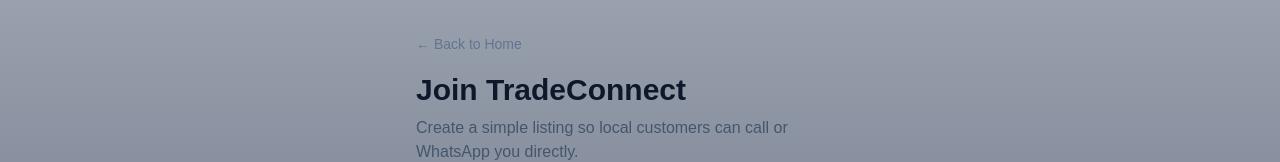
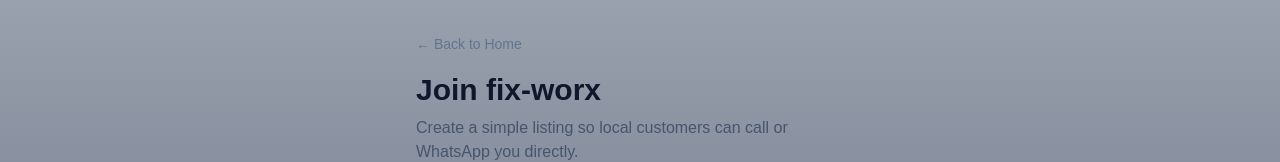
Before and after one commit to markkairostech-cloud/tradeconnect, a Next.js app: page /join in a window 1280 px wide. Shown: the top 162 px of the page. Built offline with nearby package versions, Linux system fonts and the light colour scheme; no server answers.

Commit message:
Rebrand TradeConnect to Fix-Worx and connect custom domain

```diff
--- a/app/join/page.tsx
+++ b/app/join/page.tsx
@@ -75,7 +75,7 @@
       <div className="mx-auto max-w-md">
         <header className="mb-6">
           <a href="/" className="text-sm text-slate-500">← Back to Home</a>
-          <h1 className="mt-4 text-3xl font-bold">Join TradeConnect</h1>
+          <h1 className="mt-4 text-3xl font-bold">Join fix-worx</h1>
           <p className="mt-2 text-slate-600">
             Create a simple listing so local customers can call or WhatsApp you directly.
           </p>
--- a/app/layout.tsx
+++ b/app/layout.tsx
@@ -13,8 +13,19 @@
 });
 
 export const metadata: Metadata = {
-  title: "Create Next App",
-  description: "Generated by create next app",
+  title: "Fix-Worx",
+  description:
+    "Find trusted local tradespeople, artisans, and contractors near you across South Africa.",
+  keywords: [
+    "Fix-Worx",
+    "South Africa tradespeople",
+    "plumbers",
+    "electricians",
+    "builders",
+    "roofers",
+    "local contractors",
+    "home services",
+  ],
 };
 
 export default function RootLayout({
@@ -27,7 +38,9 @@
       lang="en"
       className={`${geistSans.variable} ${geistMono.variable} h-full antialiased`}
     >
-      <body className="min-h-full flex flex-col">{children}</body>
+      <body className="min-h-full flex flex-col bg-gray-100 text-slate-900">
+        {children}
+      </body>
     </html>
   );
 }
--- a/app/page.tsx
+++ b/app/page.tsx
@@ -1,13 +1,13 @@
 export default function Home() {
   return (
     <main className="min-h-screen bg-gradient-to-b from-gray-400 via-gray-500 to-gray-600 px-6 py-8 text-slate-900">
-
       {/* Subtle workshop texture overlay */}
       <div
         className="pointer-events-none absolute inset-0"
         style={{
           opacity: 0.12,
-          backgroundImage: 'radial-gradient(circle at 1px 1px, #0f172a 1px, transparent 0)',
+          backgroundImage:
+            'radial-gradient(circle at 1px 1px, #0f172a 1px, transparent 0)',
           backgroundSize: '22px 22px',
         }}
       />
@@ -16,11 +16,11 @@
         <section>
           <header className="mb-8">
             <div className="inline-flex items-center rounded-full bg-slate-900 px-4 py-2 text-sm font-bold text-white">
-              TradeConnect
+              Fix-Worx
             </div>
 
             <p className="mt-3 text-sm font-medium text-slate-600">
-              Reliable local trades. One tap away.
+              Trusted local workmanship near you.
             </p>
           </header>
 
--- a/package.json
+++ b/package.json
@@ -1,5 +1,5 @@
 {
-  "name": "tradeconnect",
+  "name": "fix-worx",
   "version": "0.1.0",
   "private": true,
   "scripts": {
--- a/tradeconnect-v1/app/dashboard/page.tsx
+++ b/tradeconnect-v1/app/dashboard/page.tsx
@@ -4,7 +4,7 @@
       <div className="mx-auto max-w-md">
         <header className="mb-10">
           <a href="/" className="text-sm text-slate-500">← Home</a>
-          <h1 className="mt-4 text-3xl font-bold">TradeConnect</h1>
+          <h1 className="mt-4 text-3xl font-bold">fix-worx</h1>
           <p className="mt-2 text-slate-600">Create simple quotes and invoices from your phone.</p>
         </header>
 
--- a/tradeconnect-v1/app/join/page.tsx
+++ b/tradeconnect-v1/app/join/page.tsx
@@ -4,7 +4,7 @@
       <div className="mx-auto max-w-md">
         <header className="mb-8">
           <a href="/" className="text-sm text-slate-500">← Back</a>
-          <h1 className="mt-4 text-3xl font-bold">Join TradeConnect</h1>
+          <h1 className="mt-4 text-3xl font-bold">Join fix-worx</h1>
           <p className="mt-2 text-slate-600">Get more local jobs. Let customers find and contact you.</p>
         </header>
 
--- a/tradeconnect-v1/app/page.tsx
+++ b/tradeconnect-v1/app/page.tsx
@@ -4,7 +4,7 @@
       <div className="mx-auto flex min-h-[90vh] max-w-md flex-col justify-between">
         <section>
           <header className="mb-12">
-            <div className="text-2xl font-bold tracking-tight">TradeConnect</div>
+            <div className="text-2xl font-bold tracking-tight">fix-worx</div>
             <div className="mt-1 text-sm text-slate-500">Local skills. Simple contact.</div>
           </header>
 
```
Also changed, not shown: 1 other file (tests, documents, lock files or other folders).
